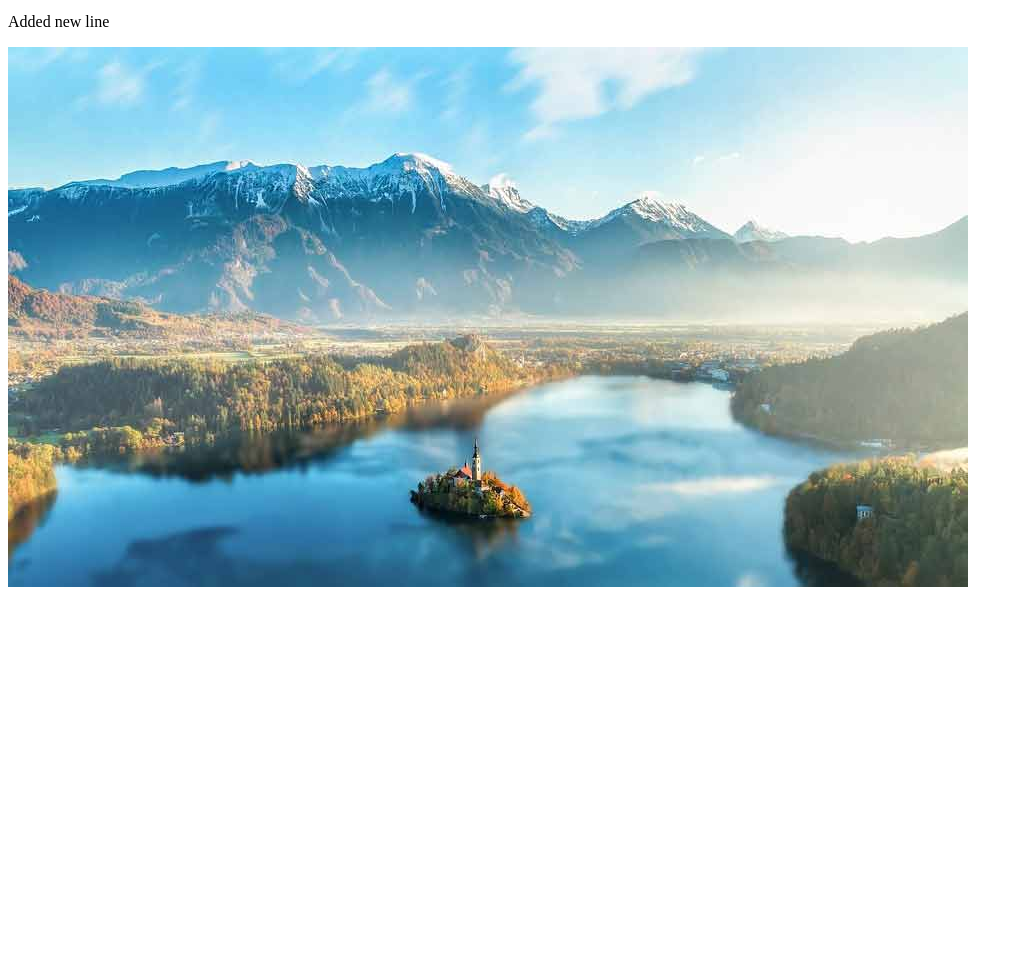
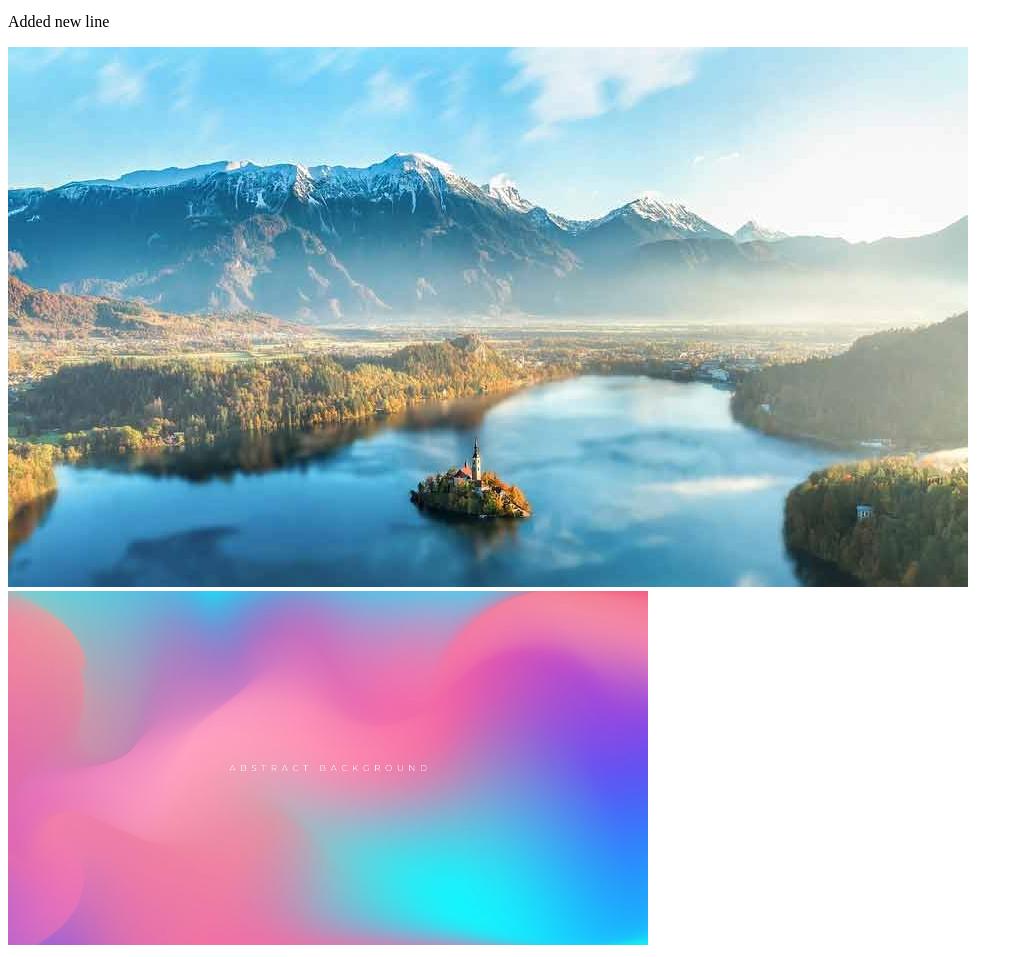
Before and after one commit to tyrionlannister18/ml2, a plain HTML site: page index.html in a window 1280 px wide. Shown: the part 101-1058 px from the top of the page, without its empty margins (0-1023 px from the left). Before the commit the page ends 800 px from the top, so only its background shows below. Drawn offline with Linux system fonts and the light colour scheme.

Commit message:
addedone more image to test branch and modified index file in test branch

```diff
--- a/index.html
+++ b/index.html
@@ -9,5 +9,7 @@
 
 <div><img src="background2.jpg" alt="Nature"
 style="width:100%;max-width:960px"></div>
+
+<div><img src="background3.jpg" alt="N" style="width:100%;max-width:640px"></div>
 </body>
 </html>
```
Also changed, not shown: background3.jpg (added).
